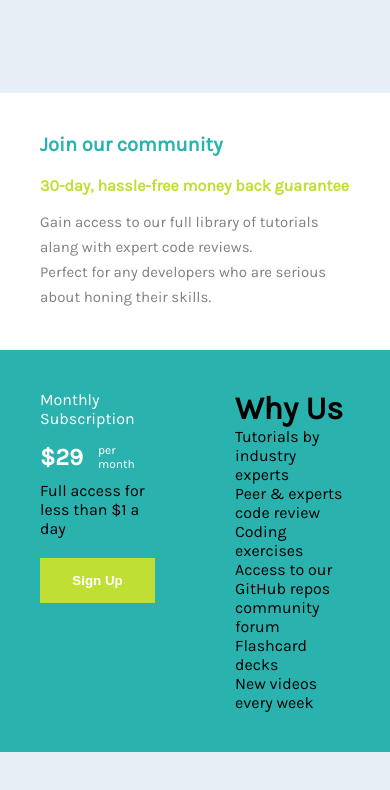
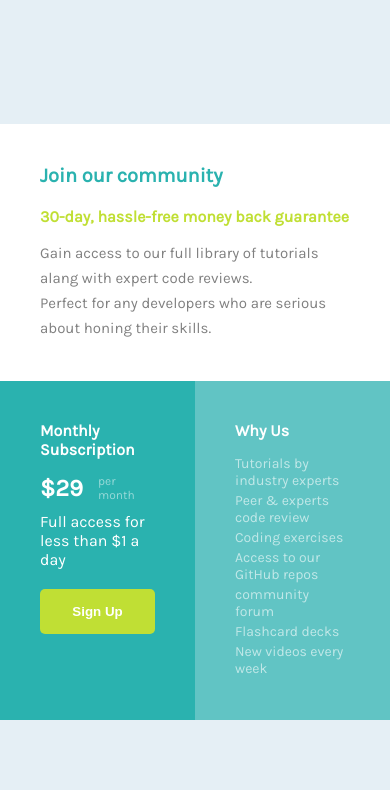
Before and after one commit to luiscabezasdev/single-price-grid-component, a website: page index.html in a window 390 px wide. Drawn offline with Linux system fonts and the light colour scheme.

Commit message:
Media Query

```diff
--- a/style.css
+++ b/style.css
@@ -65,7 +65,7 @@ body {
 .card__subscribe--title {
   color: var(--color-white);
   font-size: 16px;
-  font-weight: 400;
+  font-weight: 600;
   padding-bottom: 15px;
 }
 
@@ -79,6 +79,7 @@ body {
 }
 
 .card__subscribe--light {
+  opacity: .5;
   padding-left: 15px;
   font-size: 12px;
   font-weight: 300;
@@ -92,9 +93,43 @@ body {
   border: none;
   color: var(--color-white);
   font-weight: 600;
+  border-radius: 5px;
 }
 
 .card__description {
   padding: 40px;
-  background-color: var(--color-primary);
+  background-color: rgba(42, 178, 175, .7);
 }
+
+.card__subscribe--description {
+  color: var(--color-white);
+  font-weight: 200;
+}
+
+.card__description--title {
+  color: var(--color-white);
+  font-size: 16px;
+  font-weight: 600;
+  padding-bottom: 15px;
+}
+
+.card__description--details {
+  opacity: .6;
+  color: var(--color-white);
+  font-size: 14px;
+  padding-bottom: 3px;
+}
+
+@media (max-width: 380px) {
+  .card__container {
+    display: grid;
+    grid-template-columns: 1fr;
+    grid-template-rows: auto 1fr 1fr;
+  }
+
+  .card__join {
+    grid-column: 1 / 2;
+    padding: 40px;
+    background-color: var(--color-white);
+  }
+}
```
